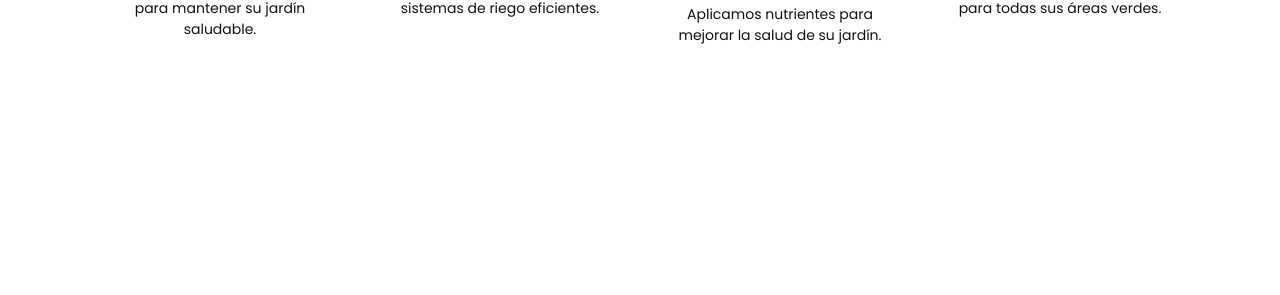
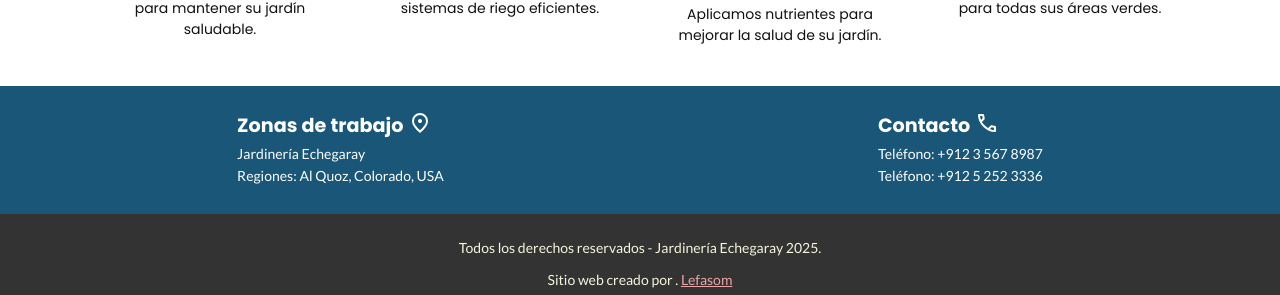
Before and after one commit to lefasom/garden, a React (Vite) app: page / in a window 1280 px wide. Shown: the part 2575-2870 px from the top of the page. Before the commit the page ends 2661 px from the top, so only its background shows below. Built offline with nearby package versions, Linux system fonts and the light colour scheme.

Commit message:
add footer

```diff
--- a/src/App.jsx
+++ b/src/App.jsx
@@ -5,6 +5,7 @@ import './App.css'
 import Header from './components/Header'
 import Grid from './components/Grid'
 import GardeningServicesGrid from './components/GardeningServicesGrid'
+import Footer from './components/Footer'
 
 function App() {
   const [count, setCount] = useState(0)
@@ -14,6 +15,7 @@ function App() {
      <Header/>
      <Grid/>
      <GardeningServicesGrid/>
+    <Footer/>
     </>
   )
 }
--- /dev/null
+++ b/src/components/Footer.jsx
@@ -0,0 +1,37 @@
+import React from 'react'
+import './footer.css'
+
+function Footer() {
+  return (
+    <div className="footer-section">
+      <div className="contact-info">
+        <div className="contact-item">
+          <div>
+            <h3>
+              <span>Zonas de trabajo</span>
+              <svg xmlns="http://www.w3.org/2000/svg" height="24px" viewBox="0 -960 960 960" width="24px" fill="#fff"><path d="M480-480q33 0 56.5-23.5T560-560q0-33-23.5-56.5T480-640q-33 0-56.5 23.5T400-560q0 33 23.5 56.5T480-480Zm0 294q122-112 181-203.5T720-552q0-109-69.5-178.5T480-800q-101 0-170.5 69.5T240-552q0 71 59 162.5T480-186Zm0 106Q319-217 239.5-334.5T160-552q0-150 96.5-239T480-880q127 0 223.5 89T800-552q0 100-79.5 217.5T480-80Zm0-480Z" /></svg>
+            </h3>
+            <p>Jardinería Echegaray</p>
+            <p>Regiones: Al Quoz, Colorado, USA</p>
+          </div>
+        </div>
+        <div className="contact-item">
+          <div>
+            <h3>
+              <span>Contacto</span>
+              <svg xmlns="http://www.w3.org/2000/svg" height="24px" viewBox="0 -960 960 960" width="24px" fill="#fff"><path d="M798-120q-125 0-247-54.5T329-329Q229-429 174.5-551T120-798q0-18 12-30t30-12h162q14 0 25 9.5t13 22.5l26 140q2 16-1 27t-11 19l-97 98q20 37 47.5 71.5T387-386q31 31 65 57.5t72 48.5l94-94q9-9 23.5-13.5T670-390l138 28q14 4 23 14.5t9 23.5v162q0 18-12 30t-30 12ZM241-600l66-66-17-94h-89q5 41 14 81t26 79Zm358 358q39 17 79.5 27t81.5 13v-88l-94-19-67 67ZM241-600Zm358 358Z" /></svg>
+            </h3>
+            <p>Teléfono: +912 3 567 8987</p>
+            <p>Teléfono: +912 5 252 3336</p>
+          </div>
+        </div>
+      </div>
+      <div className="footer-bottom">
+        <p> Todos los derechos reservados - Jardinería Echegaray 2025.</p>
+        <p>Sitio web creado por . <a href="https://github.com/lefasom">Lefasom</a></p>
+      </div>
+    </div>
+  );
+}
+
+export default Footer;
--- /dev/null
+++ b/src/components/footer.css
@@ -0,0 +1,71 @@
+.footer-section {
+  background-color: #195677;
+  /* Fondo naranja */
+  color: white;
+  font-family: 'poppins';
+}
+
+.contact-info {
+  display: flex;
+  justify-content: space-around;
+  padding: 20px;
+  color: white;
+
+}
+
+@media (width<700px) {
+  .contact-info {
+    display: flex;
+    flex-direction: column;
+    justify-content: space-between;
+    padding: 20px;
+    color: white;
+
+  }
+}
+
+
+
+.contact-item {
+  display: flex;
+  align-items: center;
+  padding: 5px;
+}
+
+.contact-item .material-icons {
+  font-size: 36px;
+  margin-right: 10px;
+  color: aliceblue;
+}
+
+.contact-item h3 {
+  margin: 0;
+  font-size: 1.2rem;
+  display: flex;
+}
+.contact-item h3 svg{
+  margin-left: 5px;
+}
+
+.contact-item p {
+  margin: 5px 0;
+  color: white;
+
+}
+
+.footer-bottom {
+  background-color: #333;
+  /* Fondo gris oscuro */
+  padding: 10px;
+  text-align: center;
+  color: white;
+}
+
+.footer-bottom p {
+  color: beige;
+}
+
+.footer-bottom a {
+  color: rgb(235, 165, 165);
+  text-decoration: underline;
+}
```
